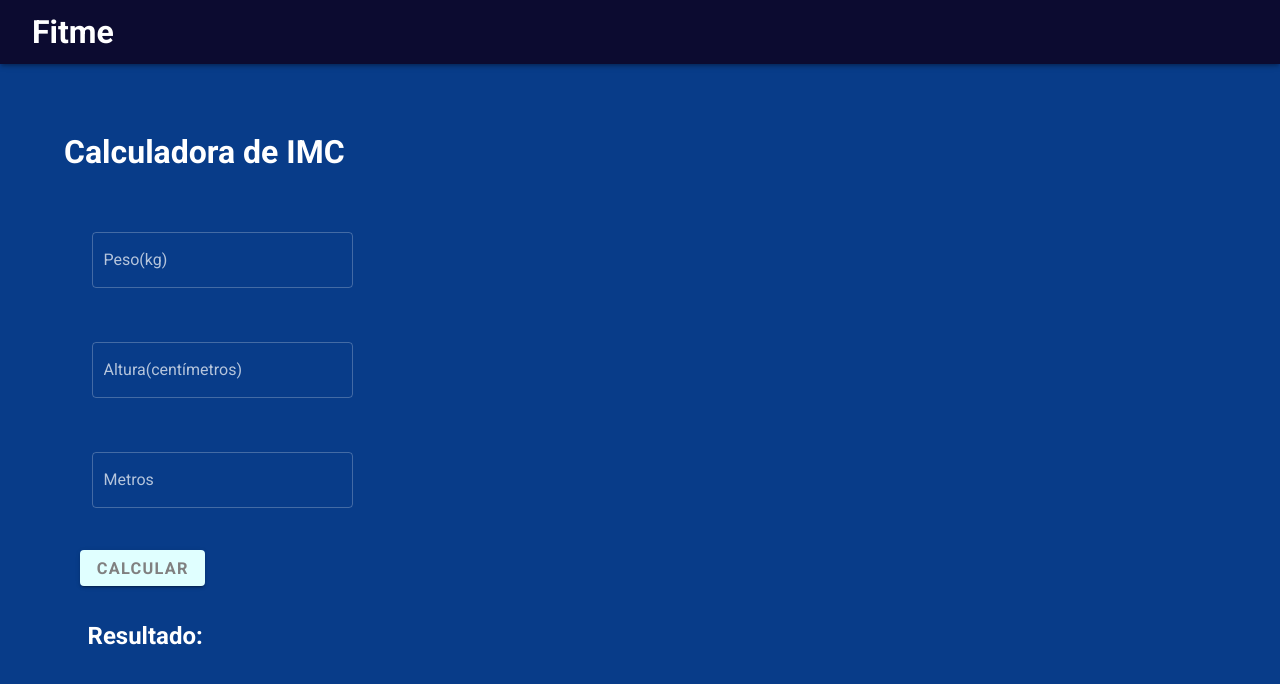
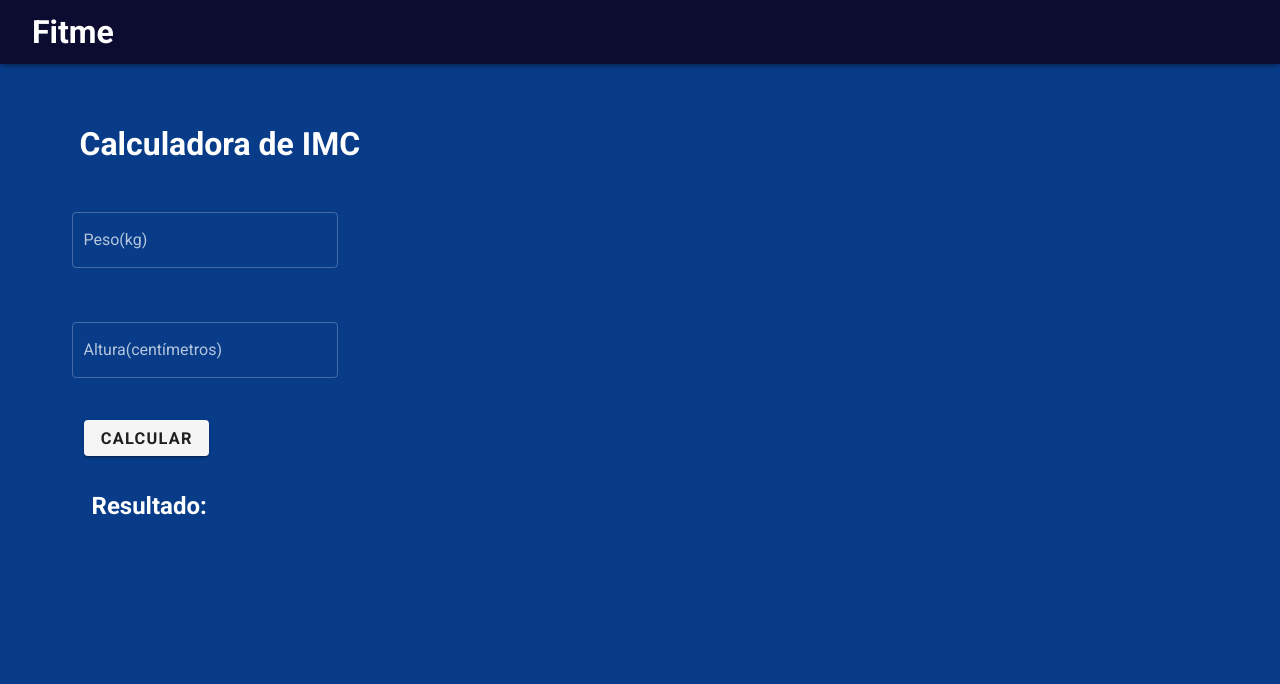
Before and after one commit to fitme-pi/front, a Vue app: page /imc in a window 1280 px wide. Shown: the top 684 px of the page. Built offline with nearby package versions, Linux system fonts and the light colour scheme.

Commit message:
imc calculadora funcional

```diff
--- a/src/views/CalculoImc.vue
+++ b/src/views/CalculoImc.vue
@@ -1,5 +1,5 @@
 <template>
-  <v-container class="pa-8" fluid>
+  <v-container fluid>
     <v-app-bar app color="#0C0B30" dark elevation="3">
       <v-list-item>
         <h1>Fitme</h1>
@@ -24,13 +24,14 @@
         <v-list-item @click="setLogout">Sair</v-list-item>
       </v-list-item-group>
     </v-app-bar>
-    <h1 class="h1 pa-8" style="color: white">Calculadora de IMC</h1>
-    <v-form id="formulario">
+    <v-form>
       <!-- <v-row> -->
-      <v-container class="pl-8">
+      <v-container>
+        <h1 class="h1 py-8 pl-5">Calculadora de IMC</h1>
         <v-col cols="12" sm="6" md="3">
           <v-text-field
             outlined
+            v-model="peso"
             cols="12"
             sm="6"
             md="3"
@@ -44,6 +45,7 @@
         <v-col cols="12" sm="6" md="3">
           <v-text-field
             outlined
+            v-model="altura"
             cols="12"
             sm="6"
             md="3"
@@ -52,16 +54,16 @@
             for="centimetros"
             type="number"
           ></v-text-field>
+          <div class="ma-3 mt-3">
+            <v-btn @click="calcularIMC">
+              <h3>Calcular</h3>
+            </v-btn>
+            <h2 class="h2 pl-2 pt-8" style="color: white">
+              Resultado: {{ imc }} {{ imcSignificado }}
+            </h2>
+          </div>
         </v-col>
-        <v-col cols="12" sm="6" md="3">
-          <v-text-field outlined dark label="Metros" for="metros" type="number">
-          </v-text-field>
-        </v-col>
-        <v-btn @click="calcular()" id="corzinha" style="color: gray">
-          <h3>Calcular</h3>
-        </v-btn>
-        <h2 class="h2 pl-2 pt-8" style="color: white">Resultado:</h2>
-        <h3 class="h3 pl-2" style="color: white"></h3>
+        <!-- <h3 class="h3 pl-2" style="color: white"></h3> -->
       </v-container>
       <!-- </v-row> -->
     </v-form>
@@ -74,7 +76,10 @@ import { mapState, mapMutations } from "vuex";
 export default {
   data() {
     return {
-      imc: "",
+      imc: null,
+      peso: null,
+      altura: null,
+      imcSignificado: null,
     };
   },
   computed: {
@@ -83,28 +88,23 @@ export default {
   methods: {
     ...mapMutations("auth", ["setLogout"]),
 
-    calcular() {
-      var formulario = document.getElementById("formulario");
-      var kilos = +formulario.kilos.value;
-      var metros = +formulario.metros.value;
-      var centimetros = +formulario.centimetros.value;
-      var altura = (metros * 100 + centimetros) / 100;
-      var imc = kilos / (altura * altura);
-      formulario.imc.value = imc.toFixed(2);
-      if (imc < 20) {
-        alert("Você esta abaixo do peso!");
-      } else if (imc > 20 && imc <= 25) {
-        alert("Peso Ideal");
-      } else if (imc > 25 && imc <= 30) {
-        alert("Sobrepeso");
-      } else if (imc > 30 && imc <= 35) {
-        alert("Obesidade Moderada");
-      } else if (imc > 35 && imc <= 40) {
-        alert("Obesidade Severa");
-      } else if (imc > 40 && imc <= 50) {
-        alert("Obesidade Morbida");
-      } else {
-        alert("Gordo");
+    calcularIMC() {
+      this.imc = Math.round(
+        Number(this.peso) / (Number(this.altura) / 100) ** 2
+      );
+
+      if (this.imc < 20) {
+        this.imcSignificado = "Você esta abaixo do peso!";
+      } else if (this.imc > 20 && this.imc <= 25) {
+        this.imcSignificado = "Peso Ideal";
+      } else if (this.imc > 25 && this.imc <= 30) {
+        this.imcSignificado = "Sobrepeso";
+      } else if (this.imc > 30 && this.imc <= 35) {
+        this.imcSignificado = "Obesidade Moderada";
+      } else if (this.imc > 35 && this.imc <= 40) {
+        this.imcSignificado = "Obesidade Severa";
+      } else if (this.imc > 40) {
+        this.imcSignificado = "Obesidade Morbida";
       }
     },
   },
```
